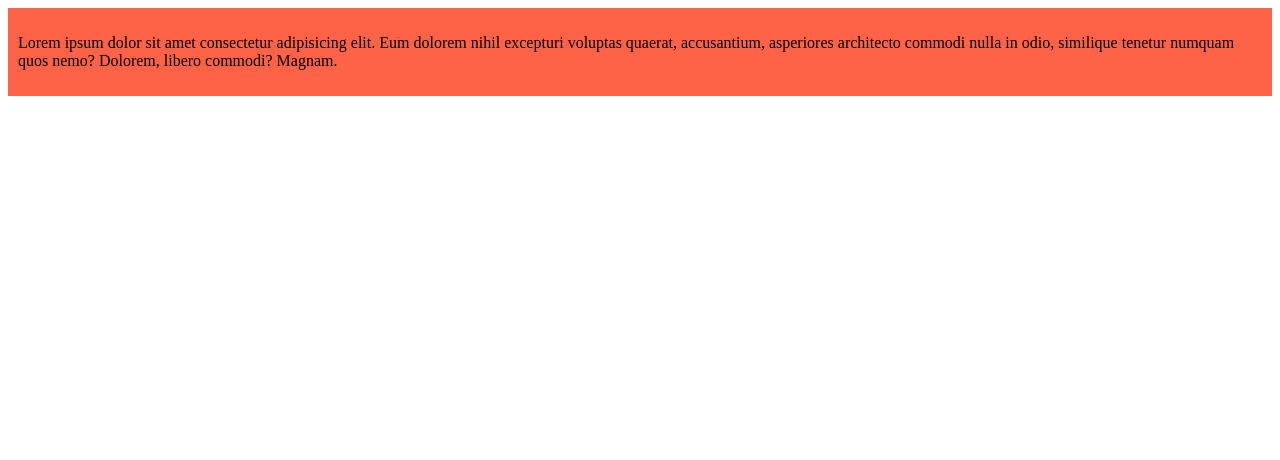
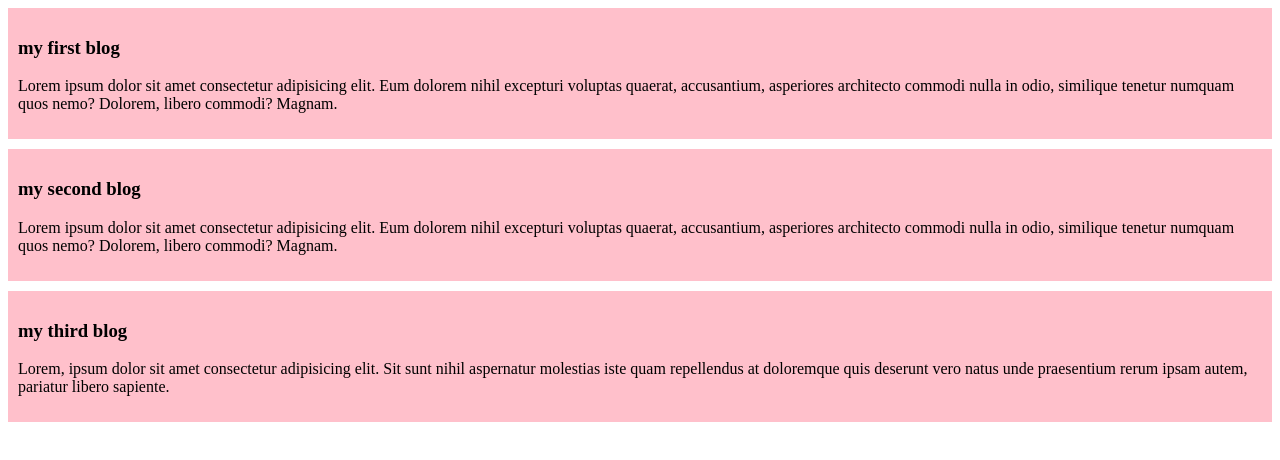
Before and after one commit to ftiha-tech/my-simple-web, a plain HTML site: page index.html in a window 1280 px wide. Drawn offline with Linux system fonts and the light colour scheme.

Commit message:
added the second and third blog

```diff
--- a/index.html
+++ b/index.html
@@ -8,7 +8,13 @@
 </head>
 <body>
     <div>
-        <p>Lorem ipsum dolor sit amet consectetur adipisicing elit. Eum dolorem nihil excepturi voluptas quaerat, accusantium, asperiores architecto commodi nulla in odio, similique tenetur numquam quos nemo? Dolorem, libero commodi? Magnam.</p>
+        <p><h3>my first blog</h3>Lorem ipsum dolor sit amet consectetur adipisicing elit. Eum dolorem nihil excepturi voluptas quaerat, accusantium, asperiores architecto commodi nulla in odio, similique tenetur numquam quos nemo? Dolorem, libero commodi? Magnam.</p>
+    </div>
+     <div>
+        <p> <h3>my second blog</h3>Lorem ipsum dolor sit amet consectetur adipisicing elit. Eum dolorem nihil excepturi voluptas quaerat, accusantium, asperiores architecto commodi nulla in odio, similique tenetur numquam quos nemo? Dolorem, libero commodi? Magnam.</p>
+    </div>
+    <div>
+        <p><h3>my third blog</h3>Lorem, ipsum dolor sit amet consectetur adipisicing elit. Sit sunt nihil aspernatur molestias iste quam repellendus at doloremque quis deserunt vero natus unde praesentium rerum ipsam autem, pariatur libero sapiente.</p>
     </div>
 </body>
 </html>
--- a/styles/blog.css
+++ b/styles/blog.css
@@ -1,4 +1,5 @@
 div{
-    background-color: tomato;
+    background-color: pink;
     padding: 10px;
+    margin-bottom: 10px;
 }
```
